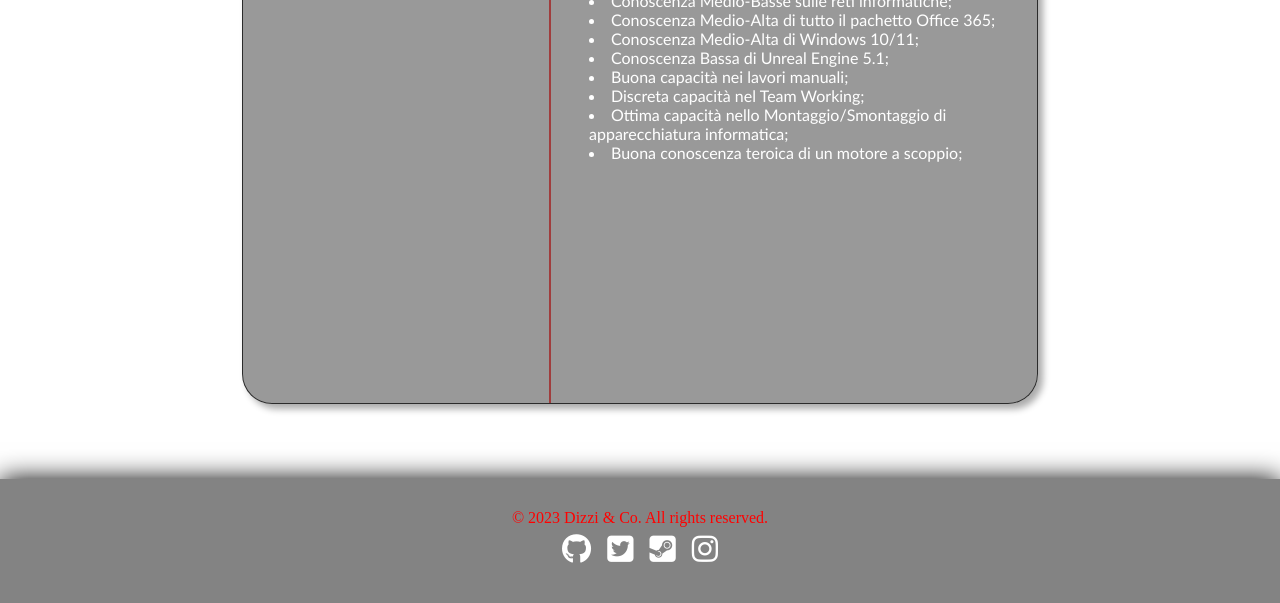
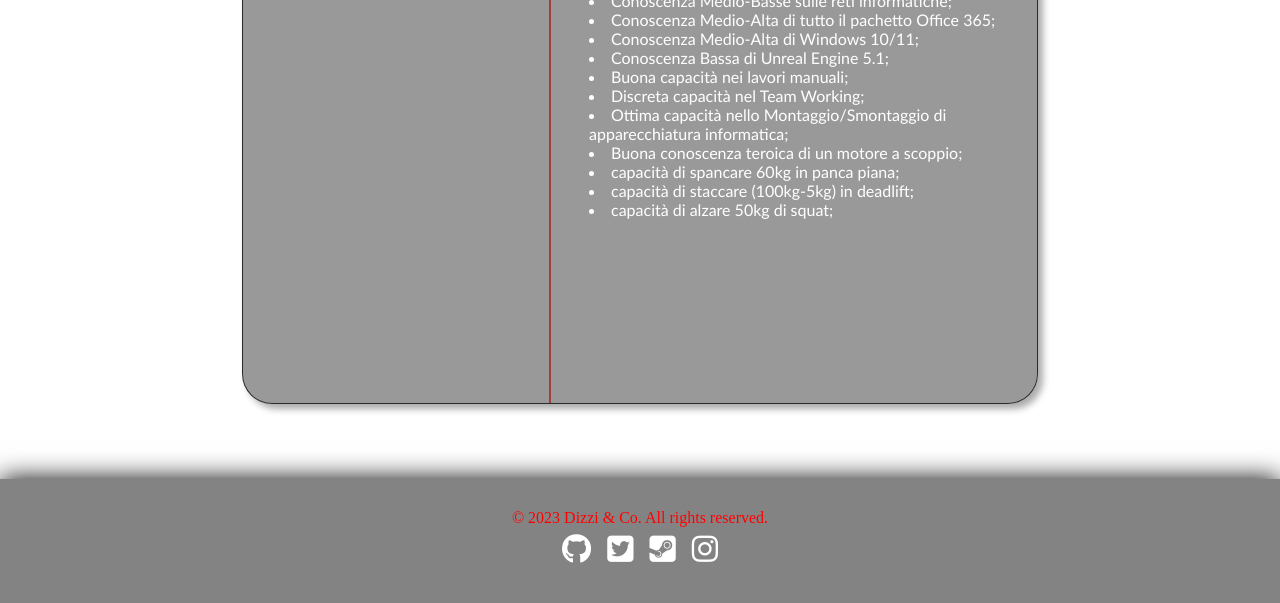
Before and after one commit to Mastr0Geppett0/PERFECT, a plain HTML site: page CV.html in a window 1280 px wide. Shown: the part 822-1425 px from the top of the page. Drawn offline with Linux system fonts and the light colour scheme; a web font is replaced by a local one.

Commit message:
Update CV.html

```diff
--- a/CV.html
+++ b/CV.html
@@ -85,6 +85,9 @@
                 <li>Discreta capacità nel Team Working;</li>
                 <li>Ottima capacità nello Montaggio/Smontaggio di apparecchiatura informatica;</li>
                 <li>Buona conoscenza teroica di un motore a scoppio;</li>
+                <li>capacità di spancare 60kg in panca piana;</li>
+                <li>capacità di staccare (100kg-5kg) in deadlift;</li>
+                <li>capacità di alzare 50kg di squat;</li
               </p>
             </div>
           </div>
```
